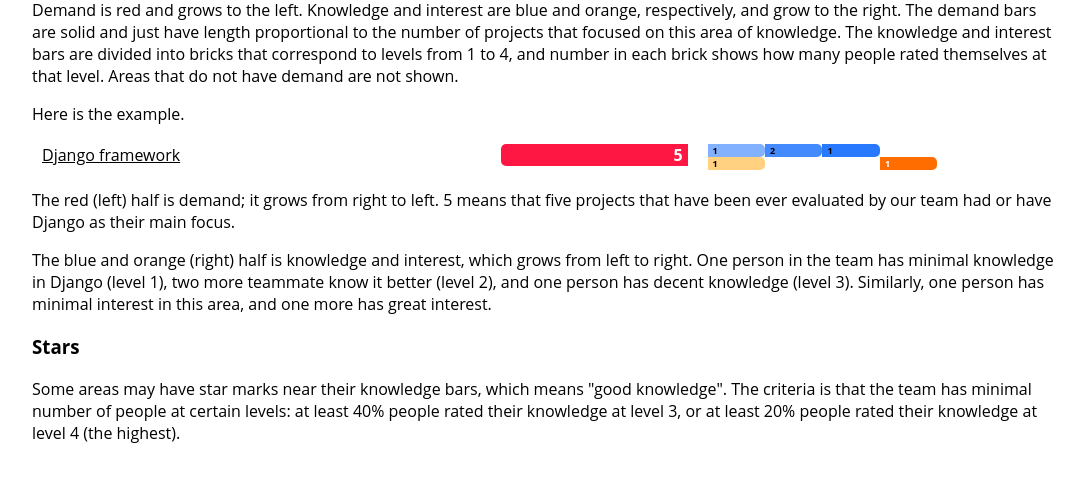
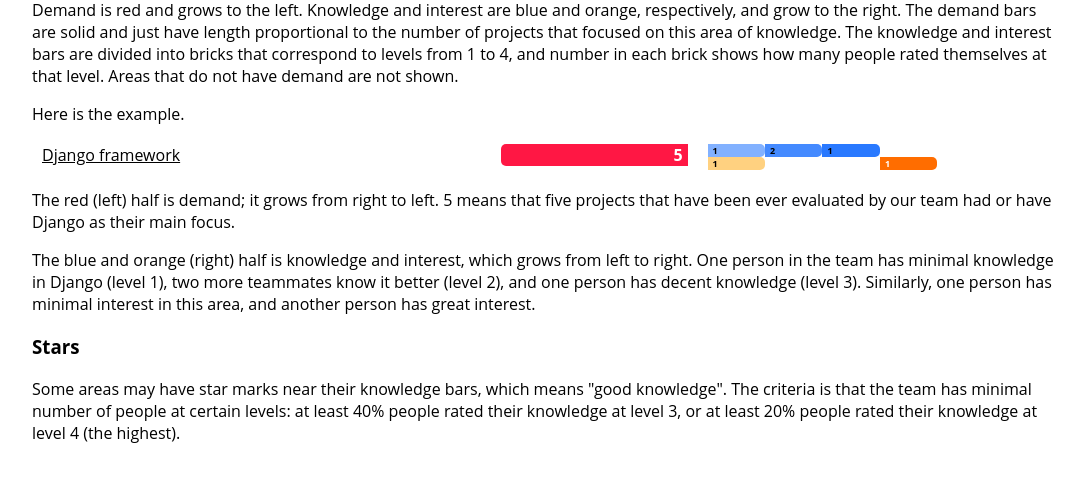
Before and after one commit to Igalia/team, a Django app: page /skills/demand-vs-knowledge/ in a window 1280 px wide. Shown: the part 279-761 px from the top of the page, without its empty margins (96-1180 px from the left). Run offline with Django 3.2, Linux system fonts and the light colour scheme; data that the repository does not hold is empty; parts of the project's set-up code (start-up, migrations or seed data) failed here and were passed over.

Commit message:
Fixed a typo.

```diff
--- a/skills/templates/skills/demand-vs-knowledge.html
+++ b/skills/templates/skills/demand-vs-knowledge.html
@@ -84,7 +84,7 @@
 
 <p>The red (left) half is demand; it grows from right to left.  5 means that five projects that have been ever evaluated by our team had or have Django as their main focus.</p>
 
-<p>The blue and orange (right) half is knowledge and interest, which grows from left to right.  One person in the team has minimal knowledge in Django (level 1), two more teammate know it better (level 2), and one person has decent knowledge (level 3).  Similarly, one person has minimal interest in this area, and one more has great interest.</p>
+<p>The blue and orange (right) half is knowledge and interest, which grows from left to right.  One person in the team has minimal knowledge in Django (level 1), two more teammates know it better (level 2), and one person has decent knowledge (level 3).  Similarly, one person has minimal interest in this area, and another person has great interest.</p>
 
 <h3>Stars</h3>
 
```
